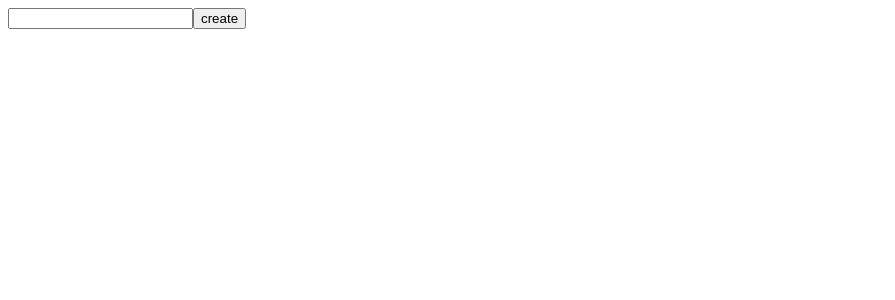
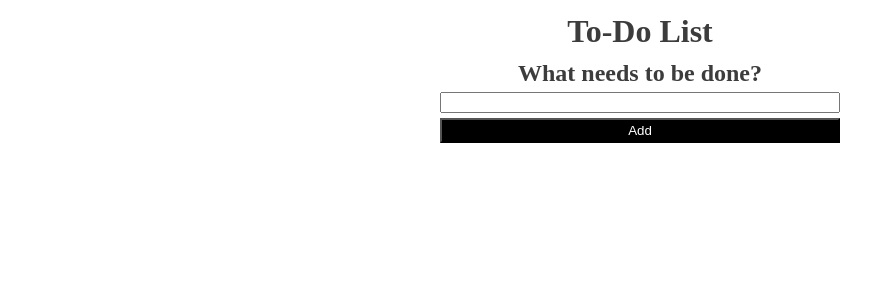
Before and after one commit to BYulia911/todo-list-vue, a Vue app: page / in a window 1280 px wide. Shown: the top 300 px of the page, without its empty margins (0-895 px from the left). Built offline with nearby package versions, Linux system fonts and the light colour scheme.

Commit message:
Добавление front, возможность редактирования

```diff
--- a/src/App.vue
+++ b/src/App.vue
@@ -1,6 +1,10 @@
 <template>
-  <AddTodo @add="addTodo" />
-  <TodoList :todos="todos" @del="delTodo" />
+  <div id="app">
+    <h1>To-Do List</h1>
+    <h2>What needs to be done?</h2>
+    <AddTodo @add="addTodo" />
+    <TodoList :todos="todos" @del="delTodo" @save="saveTodo" />
+  </div>
 </template>
 
 <script>
@@ -8,6 +12,7 @@ import AddTodo from "./components/AddTodo.vue";
 import TodoList from "./components/TodoList.vue";
 
 export default {
+  name: "app",
   components: {
     TodoList,
     AddTodo,
@@ -24,8 +29,23 @@ export default {
     delTodo(index) {
       this.todos.splice(index, 1);
     },
+    saveTodo(index, str) {
+      this.todos[index] = str;
+    },
   },
 };
 </script>
 
-<style></style>
+<style scoped>
+#app {
+  display: flex;
+  flex-direction: column;
+  align-items: center;
+}
+
+h1,
+h2 {
+  color: rgb(60, 60, 60);
+  margin: 5px;
+}
+</style>
--- a/src/components/AddTodo.vue
+++ b/src/components/AddTodo.vue
@@ -1,6 +1,8 @@
 <template>
-  <input type="text" v-model="todo" />
-  <button @click="add">create</button>
+  <div class="form">
+    <input type="text" id="newTodo" name="newTodo" v-model="todo" />
+    <button class="addButton" @click="add">Add</button>
+  </div>
 </template>
 
 <script>
@@ -19,3 +21,18 @@ export default {
   },
 };
 </script>
+
+<style scoped>
+.form {
+  display: flex;
+  flex-direction: column;
+  gap: 5px;
+  width: 400px;
+}
+
+.addButton {
+  color: white;
+  background-color: black;
+  padding: 3px;
+}
+</style>
--- a/src/components/TodoItem.vue
+++ b/src/components/TodoItem.vue
@@ -1,13 +1,27 @@
 <template>
   <li>
-    {{ todo }}
-    <button @click="delTodo(index)">del</button>
+    <div v-if="isDisabled">
+      <input v-model="todoInput" id="todoInput" name="todoInput" />
+    </div>
+    <span v-else>{{ todo }}</span>
+    <div class="buttons">
+      <button id="editBtn" @click="editTodo">
+        {{ isDisabled ? "Save" : "Edit" }}
+      </button>
+      <button id="delBtn" @click="delTodo(index)">Delete</button>
+    </div>
   </li>
 </template>
 
 <script>
 export default {
-  emits: ["del"],
+  emits: ["del", "save"],
+  data() {
+    return {
+      isDisabled: false,
+      todoInput: this.todo,
+    };
+  },
   props: {
     todo: String,
     index: Number,
@@ -16,6 +30,56 @@ export default {
     delTodo(index) {
       this.$emit("del", index);
     },
+    editTodo() {
+      this.isDisabled ? this.saveTodo() : (this.isDisabled = true);
+    },
+    saveTodo() {
+      this.isDisabled = false;
+      this.$emit("save", this.index, this.todoInput);
+    },
   },
 };
 </script>
+
+<style scoped>
+li {
+  display: flex;
+  flex-direction: column;
+  margin: 10px;
+  gap: 5px;
+}
+
+input {
+  width: 100%;
+  height: 30px;
+  font-size: 14px;
+  box-sizing: border-box;
+}
+
+span {
+  font-size: 20px;
+}
+
+.buttons {
+  display: flex;
+  flex-direction: row;
+  gap: 5px;
+}
+
+button {
+  width: 150px;
+  border: none;
+  padding: 4px 0;
+}
+
+#editBtn {
+  color: black;
+  background-color: white;
+  border: 1px solid black;
+}
+
+#delBtn {
+  color: white;
+  background-color: red;
+}
+</style>
--- a/src/components/TodoList.vue
+++ b/src/components/TodoList.vue
@@ -6,6 +6,7 @@
       :todo="todo"
       :index="index"
       @del="del"
+      @save="save"
     />
   </ul>
 </template>
@@ -13,7 +14,7 @@
 <script>
 import TodoItem from "./TodoItem.vue";
 export default {
-  emits: ["del"],
+  emits: ["del", "save"],
   components: {
     TodoItem,
   },
@@ -24,6 +25,17 @@ export default {
     del(index) {
       this.$emit("del", index);
     },
+    save(index, str) {
+      this.$emit("save", index, str);
+    },
   },
 };
 </script>
+
+<style scoped>
+ul {
+  list-style-type: none;
+  margin: 0;
+  padding: 0;
+}
+</style>
```
Also changed, not shown: 10 other files (tests, documents, lock files or other folders).
